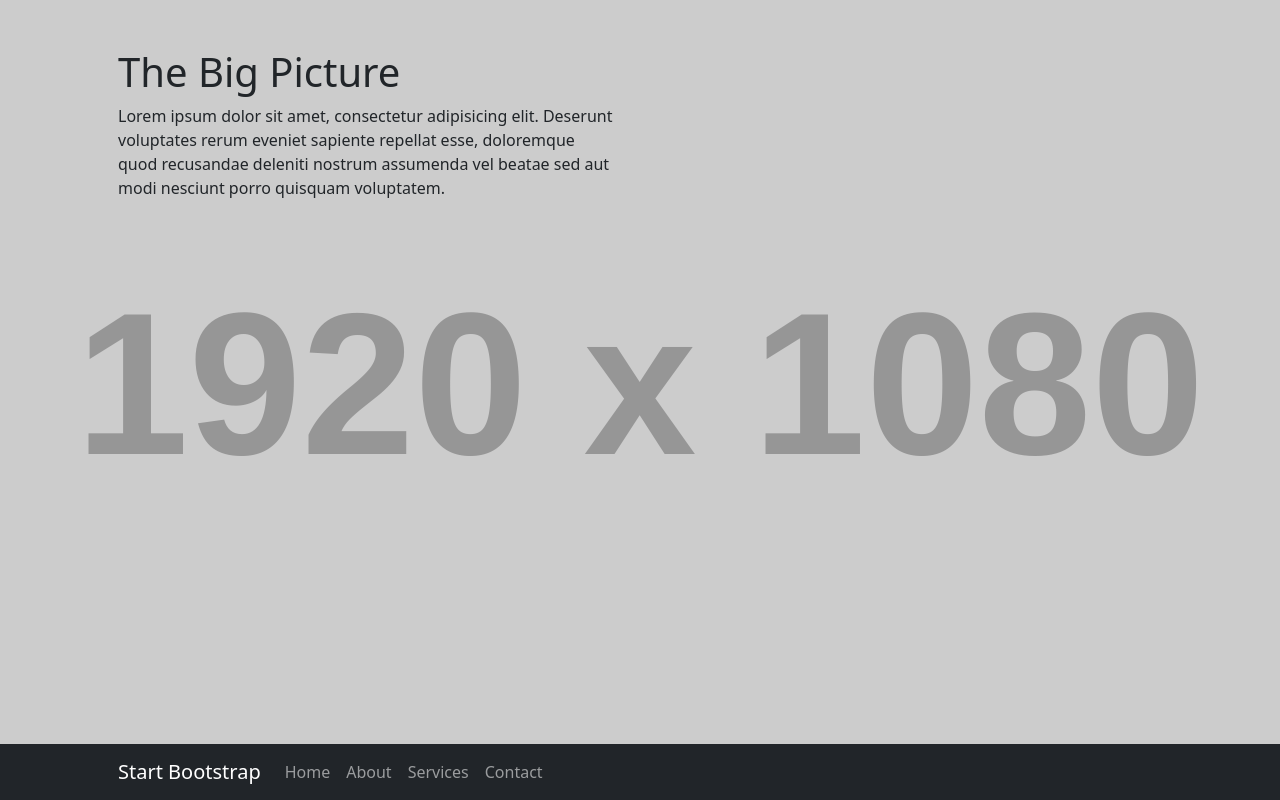
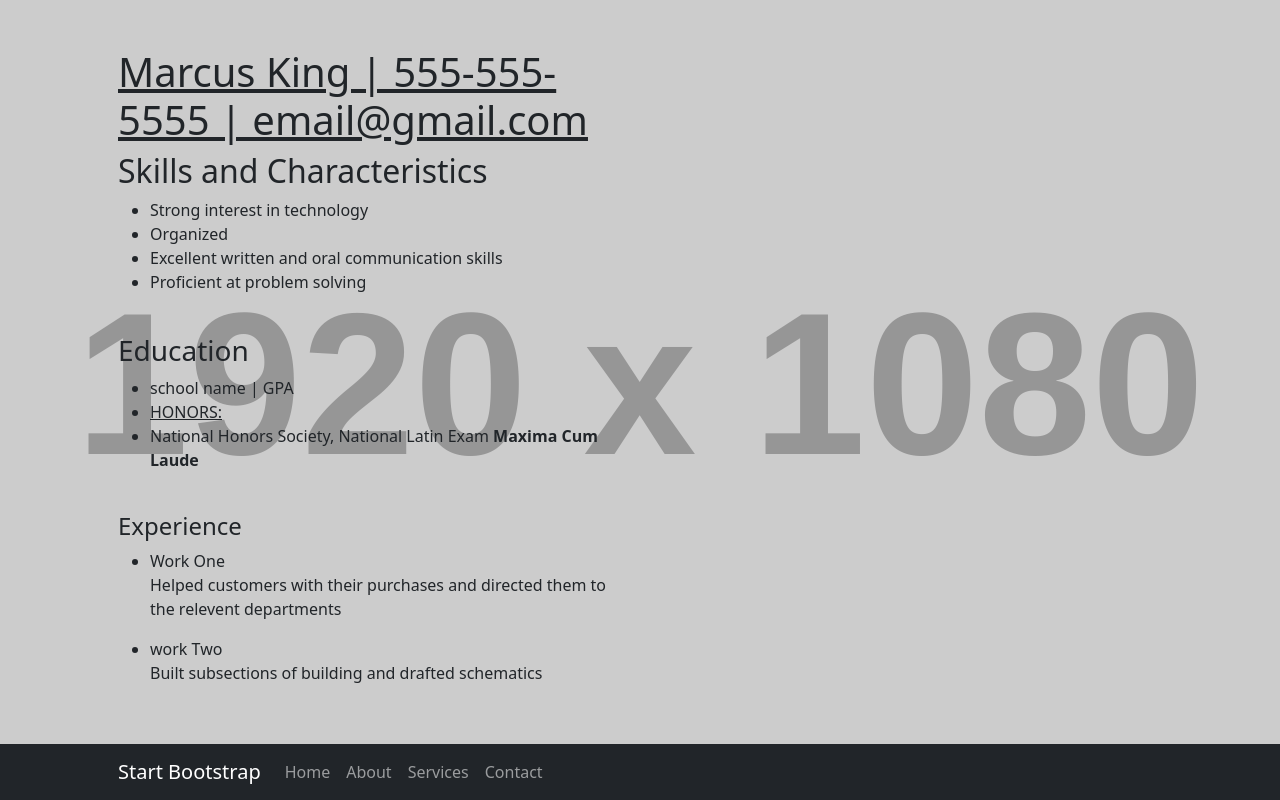
Before and after one commit to mrk2476/mrk2476.github.io, a plain HTML site: page index.html in a window 1280 px wide. Drawn offline with nearby package versions, Linux system fonts and the light colour scheme; placeholder pictures from the web are drawn by us.

Commit message:
modified website index file to construct fake resume

```diff
--- a/index.html
+++ b/index.html
@@ -32,8 +32,31 @@
             <div class="container px-4 px-lg-5">
                 <div class="row gx-4 gx-lg-5">
                     <div class="col-lg-6">
-                        <h1 class="mt-5">The Big Picture</h1>
-                        <p>Lorem ipsum dolor sit amet, consectetur adipisicing elit. Deserunt voluptates rerum eveniet sapiente repellat esse, doloremque quod recusandae deleniti nostrum assumenda vel beatae sed aut modi nesciunt porro quisquam voluptatem.</p>
+                        <h1 class="mt-5">
+                            <u>Marcus King | 555-555-5555 | email@gmail.com</u>
+                        </h1>
+                        <h2>Skills and Characteristics</h2>
+                            <ul>
+                                <li>Strong interest in technology</li>
+                                <li>Organized</li>
+                                <li>Excellent written and oral communication skills </li>
+                                <li>Proficient at problem solving</li>
+                            </ul>
+                        <br>
+                        <h3>Education</h3>
+                            <ul>
+                                <li>school name | GPA</li>
+                                <li><u>HONORS:</u></li>
+                                <li>National Honors Society, National Latin Exam <b>Maxima Cum Laude</b></li>
+                            </ul>
+                        <br>
+                        <h4>Experience</h4>
+                            <ul>
+                                <li>Work One</li>
+                                    <p>Helped customers with their purchases and directed them to the relevent departments</p>
+                                <li>work Two</li>
+                                    <p>Built subsections of building and drafted schematics</p>
+                            </ul>
                     </div>
                 </div>
             </div>
```
